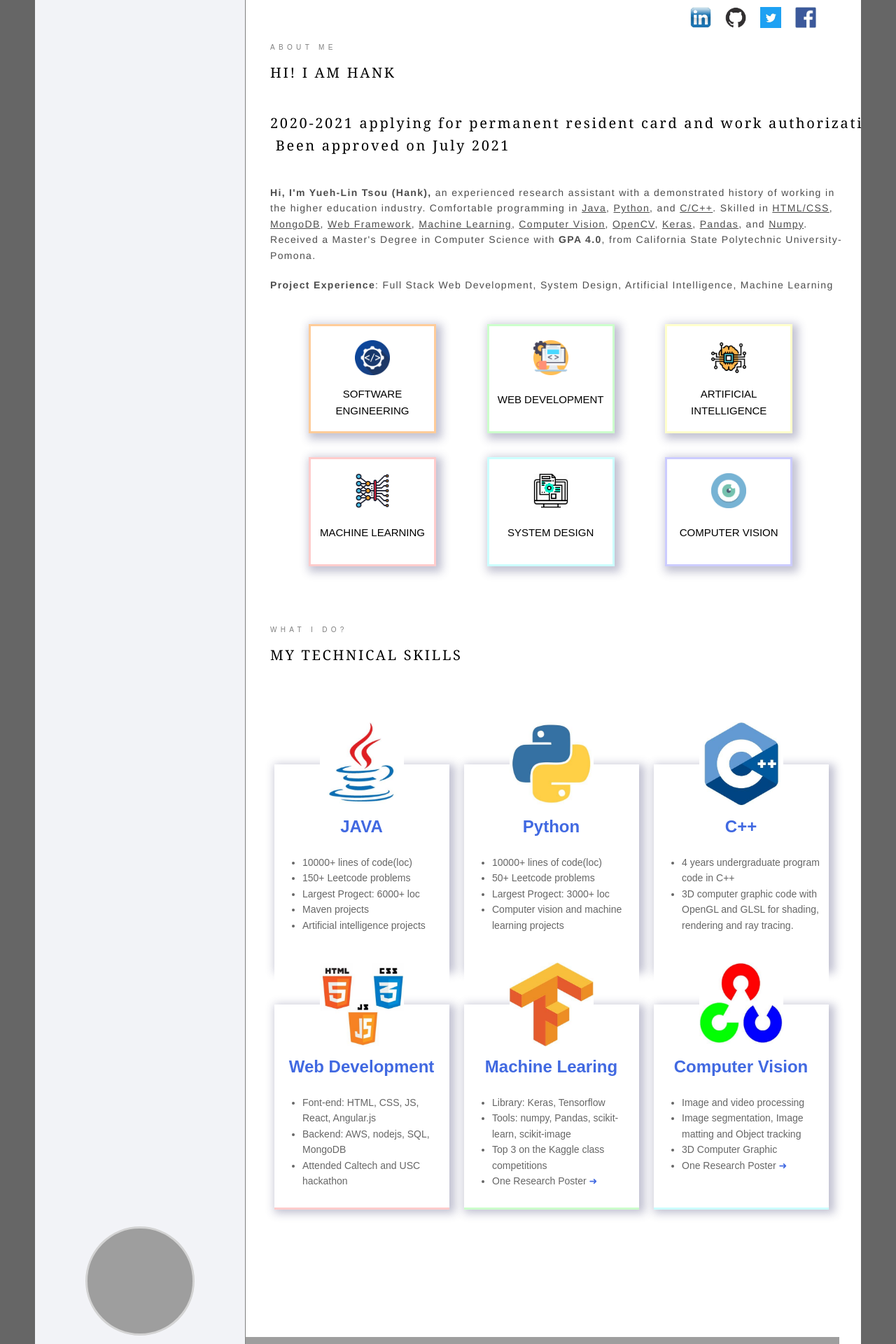
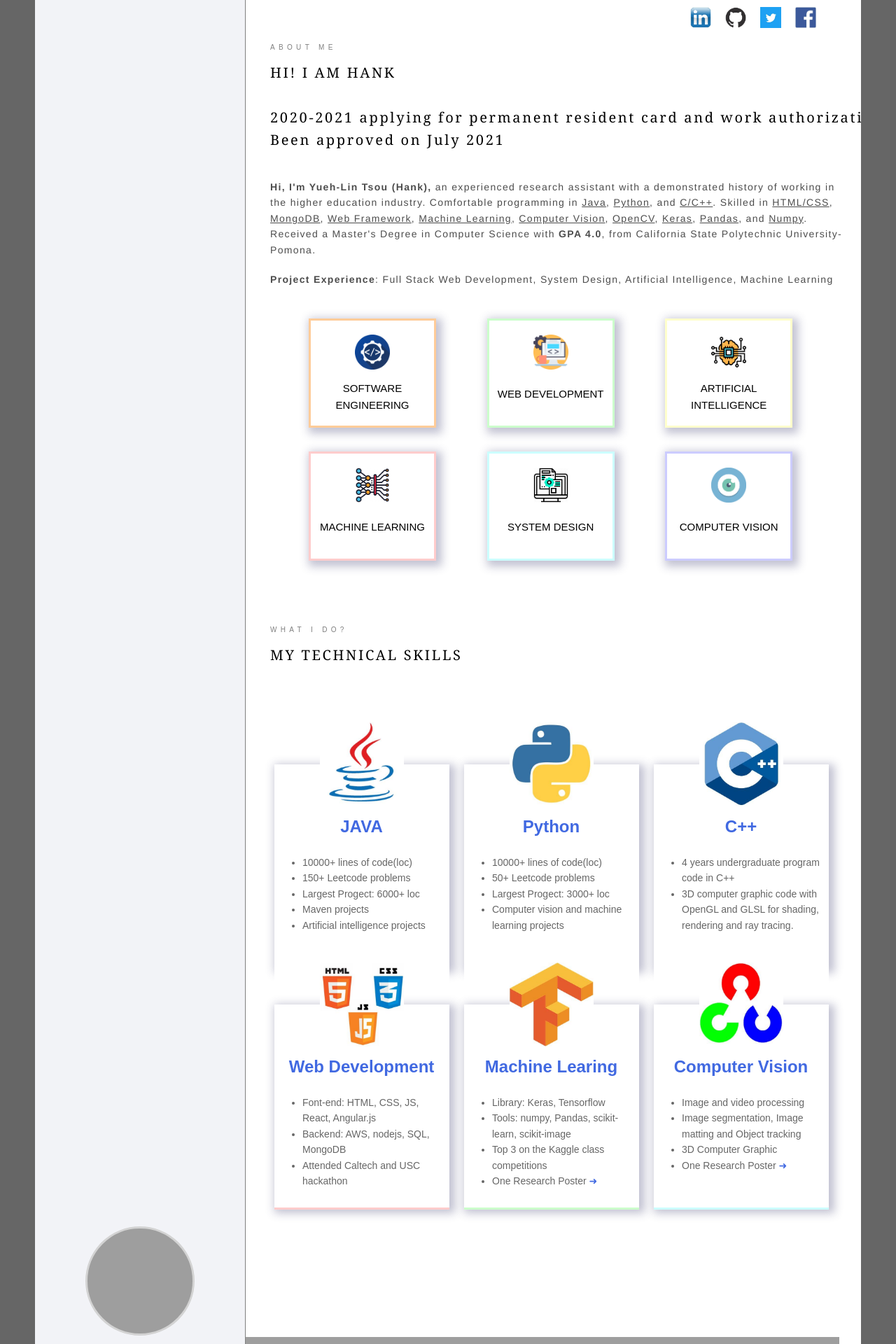
Before and after one commit to Hank-Tsou/Hank-Tsou, a Jekyll site: the page built from index.html, in a window 1280 px wide. Shown: the top 1920 px of the page at 70% size. Built offline with Jekyll 4.4.1, drawn with Linux system fonts in a browser that asks for light colours; nearby versions of some CDN libraries; Markdown is read by kramdown in place of the engine named in the settings; grey boxes are pictures that could not be loaded.

```diff
--- a/index.html
+++ b/index.html
@@ -48,8 +48,7 @@ layout: default
             <section class="about" data-section="about">
 
                 <div class = "ab_top_1">about me</div>
-                <div class = "ab_top_2">HI! I AM HANK  </div>
-                <div class = "ab_top_2">2020-2021 applying for permanent resident card and work authorization.<br> Been approved on July 2021</div>
+                <div class = "ab_top_2">HI! I AM HANK<br><br>2020-2021 applying for permanent resident card and work authorization.<br>Been approved on July 2021</div>
                 <div class = "ab_desciption">
                     <p><strong>Hi, I'm Yueh-Lin Tsou (Hank), </strong>
                     an experienced research assistant with a demonstrated history of working in the higher
```
